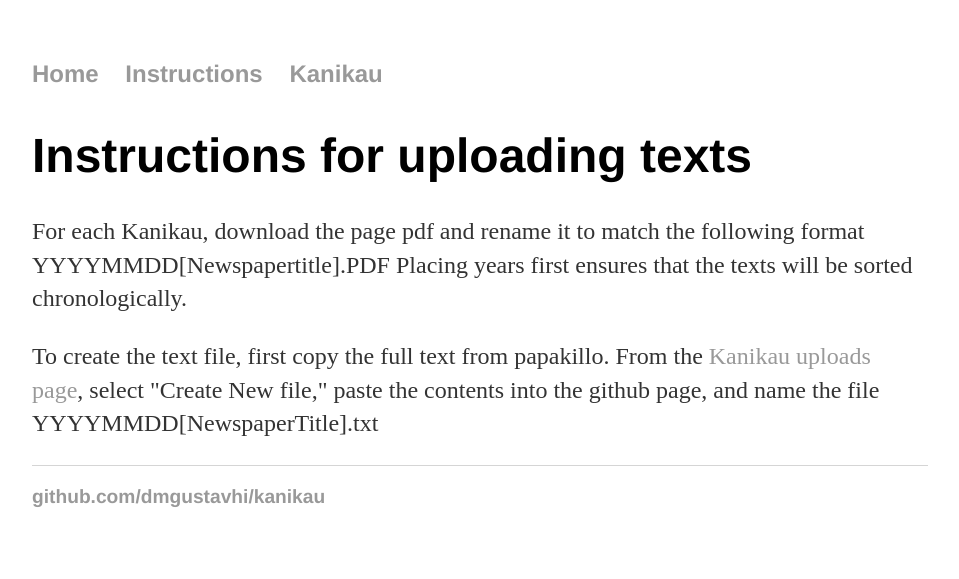
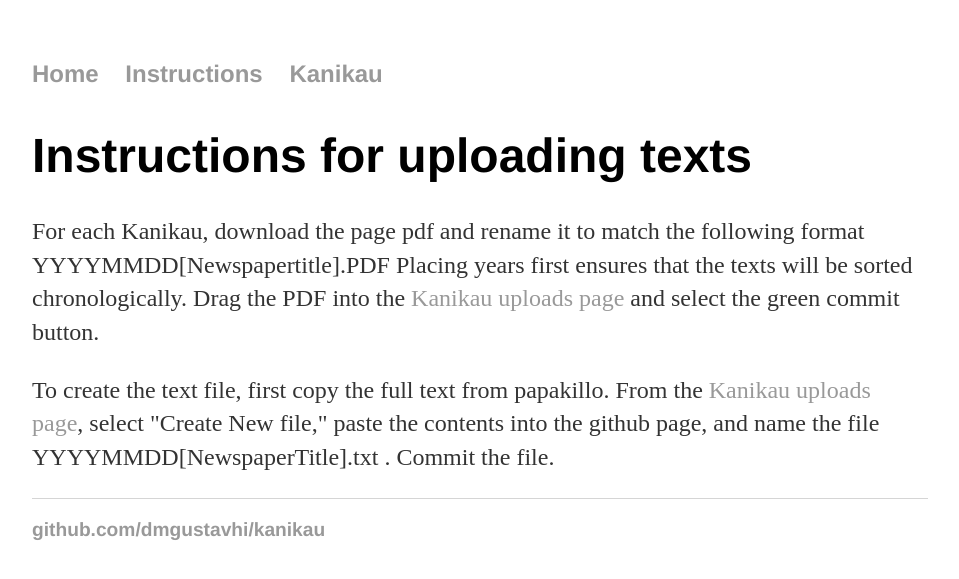
Before and after one commit to dmgustavhi/dmgustavhi.github.io, a Jekyll site: the page built from about/index.html, in a window 1280 px wide. Shown: the top 579 px of the page, without its empty margins (160-1119 px from the left). Built offline with Jekyll 4.4.1, drawn with Linux system fonts in a browser that asks for light colours.

Commit message:
Update index.html

```diff
--- a/about/index.html
+++ b/about/index.html
@@ -4,6 +4,6 @@
 ---
 <div class="blurb">
 	<h1>Instructions for uploading texts</h1>
-	<p>For each Kanikau, download the page pdf and rename it to match the following format YYYYMMDD[Newspapertitle].PDF Placing years first ensures that the texts will be sorted chronologically.</p>
-  <p>To create the text file, first copy the full text from papakillo. From the <a href="https://github.com/dmgustavhi/kanikau.github.io/tree/master/uploads">Kanikau uploads page</a>, select "Create New file," paste the contents into the github page, and name the file YYYYMMDD[NewspaperTitle].txt</p>
+	<p>For each Kanikau, download the page pdf and rename it to match the following format YYYYMMDD[Newspapertitle].PDF Placing years first ensures that the texts will be sorted chronologically. Drag the PDF into the <a href="https://github.com/dmgustavhi/kanikau.github.io/tree/master/uploads">Kanikau uploads page</a> and select the green commit button.</p>
+  <p>To create the text file, first copy the full text from papakillo. From the <a href="https://github.com/dmgustavhi/kanikau.github.io/tree/master/uploads">Kanikau uploads page</a>, select "Create New file," paste the contents into the github page, and name the file YYYYMMDD[NewspaperTitle].txt . Commit the file. </p>
 </div><!-- /.blurb -->
```
